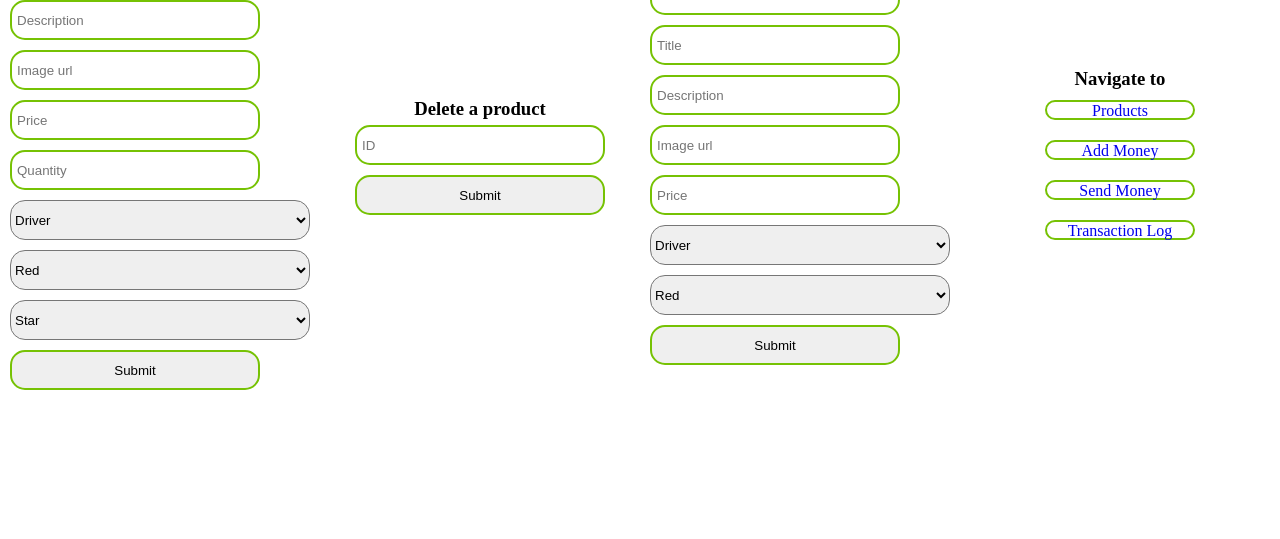
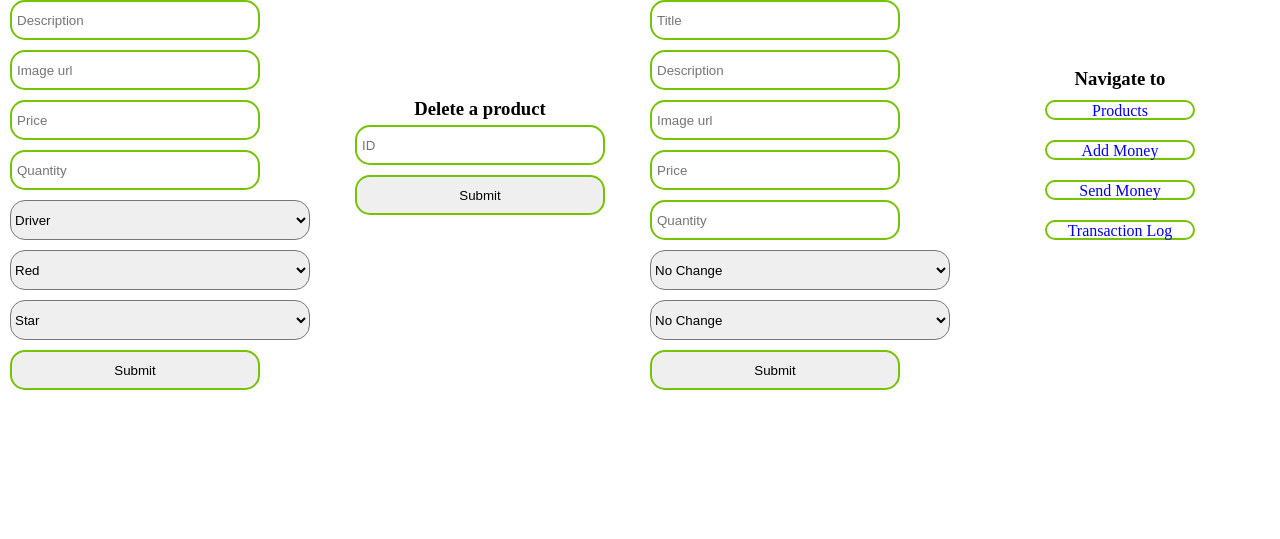
Before and after one commit to SoulCartel117/discsalesfinal, a Flask app: page /add_products in a window 1280 px wide; the page is wider, and only the part inside the window is pictured. Shown: the part 261-800 px from the top of that part. Run offline with Flask 2, Linux system fonts and the light colour scheme.

Commit message:
user can select item amount, admin and vendor edit and add function updated to relect the new product attributes

```diff
--- a/main.py
+++ b/main.py
@@ -200,11 +200,14 @@ def products_search():
 @app.route('/add_cart', methods=['POST'])
 def add_cart():
     product_id = request.form.get('product_id')
+    order_amount = request.form.get('order_amount')
     product = conn.execute(text(f"SELECT * FROM products WHERE ID = {product_id};")).all()
     title = product[0][1]
     price = product[0][4]
-    conn.execute(text(f"INSERT INTO cart (user_id, title, product_id, price) "
-                      f"VALUES ({current_user}, '{title}',{product_id}, {price});"))
+    color = product[0][6]
+    plastic = product[0][8]
+    conn.execute(text(f"INSERT INTO cart (user_id, title, product_id, price, color, plastic, quantity) "
+                      f"VALUES ({current_user}, '{title}',{product_id}, {price}, '{color}', '{plastic}', {order_amount} );"))
     item_added = f"{title} added to cart."
     return redirect(url_for('products_get', no_user=no_user, item_added=item_added))
 
@@ -240,8 +243,9 @@ def add_products_admin_post():
     color = request.form.get('color')
     type = request.form.get('type')
     plastic = request.form.get('plastic')
-    conn.execute(text(f"INSERT INTO products (title, description, image, price, type, color, vendorID, plastic)"
-                      f"VALUES (\"{title}\", \"{desc}\", \"{image}\", \"{price}\", \"{type}\", \"{color}\", {vendor_id}, '{plastic}');"), request.form)
+    quantity =  request.form.get('quantity')
+    conn.execute(text(f"INSERT INTO products (title, description, image, price, type, color, vendorID, plastic, quantity)"
+                      f"VALUES (\"{title}\", \"{desc}\", \"{image}\", \"{price}\", \"{type}\", \"{color}\", {vendor_id}, '{plastic}, {quantity}');"), request.form)
     new_product = f'You added a {title} for the price of {price}.'
     return render_template('admin_home.html', new_product=new_product, no_user=no_user)
 
@@ -279,6 +283,7 @@ def edit_products_post():
     e_image = request.form.get('e_image')
     e_type = request.form.get('e_type')
     e_color = request.form.get('e_color')
+    e_quantity =  request.form.get('e_quantity')
     vendor_id = conn.execute(text(f"SELECT * FROM products where ID = {e_id};")).all()[0][7]
     admin_check = conn.execute(text(f"SELECT * FROM user WHERE ID = {current_user};")).all()[0][6]
     if admin_check != "A":
@@ -305,17 +310,22 @@ def edit_products_post():
         e_image = f"'{e_image}'"
     else:
         e_image = f"'{e_image}'"
-    if e_type == "":
+    if e_type == "no_change":
         e_type = conn.execute(text(f"SELECT * FROM products WHERE ID = {e_id};")).all()[0][5]
         e_type = f"'{e_type}'"
     else:
         e_type = f"'{e_type}'"
-    if e_color == "":
+    if e_color == "no_change":
         e_color = conn.execute(text(f"SELECT * FROM products WHERE ID = {e_id};")).all()[0][6]
         e_color = f"'{e_color}'"
     else:
         e_color = f"'{e_color}'"
-    conn.execute(text(f"UPDATE products SET title = {e_title}, description = {e_desc}, price = {e_price}, image = {e_image}, type = {e_type}, color = {e_color} WHERE ID = {e_id};"))
+    if e_quantity == "":
+        e_quantity = conn.execute(text(f"SELECT * FROM products WHERE ID = {e_id};")).all()[0][9]
+        e_quantity = f"'{e_quantity}'"
+    else:
+        e_quantity = f"'{e_quantity}'"
+    conn.execute(text(f"UPDATE products SET title = {e_title}, description = {e_desc}, price = {e_price}, image = {e_image}, type = {e_type}, color = {e_color}, quantity = {e_quantity} WHERE ID = {e_id};"))
     updated = f"Product ID: {e_id} has been updated."
     return render_template('vendor_home.html', updated=updated, no_user=no_user)
 
--- a/templates/admin_home.html
+++ b/templates/admin_home.html
@@ -15,6 +15,7 @@
             <input type="text" name="desc" placeholder="Description" required><br>
             <input type="text" name="image" placeholder="Image url" required><br>
             <input type="number" name="price" placeholder="Price" required><br>
+            <input type="number" name="quantity" placeholder="Quantity" required><br>
             <select name="type">
                 <option value="Driver">Driver</option>
                 <option value="Mid">Mid</option>
@@ -48,12 +49,15 @@
             <input type="text" name="e_desc" placeholder="Description" ><br>
             <input type="text" name="e_image" placeholder="Image url" ><br>
             <input type="number" name="e_price" placeholder="Price" ><br>
+            <input type="number" name="e_quantity" placeholder="Quantity"><br>
             <select name="e_type">
+                <option value="no_change">No Change</option>
                 <option value="Driver">Driver</option>
                 <option value="Mid">Mid</option>
                 <option value="Putter">Putter</option>
             </select><br>
             <select name="e_color">
+                <option value="no_change">No Change</option>
                 <option value="red">Red</option>
                 <option value="blue">Blue</option>
                 <option value="green">Green</option>
--- a/templates/products.html
+++ b/templates/products.html
@@ -42,6 +42,7 @@
                     <p>Plastic: {{ result[8] }}</p>
                     <p>Quantity: {{ result[9] }}</p>
                     <input name="product_id" value="{{ result[0] }}" class="hidden">
+                    <input name="order_amount" value="1" type="number" required><br>
                     <input type="submit" value="Add to Cart">
                 </form>
             </div>
--- a/templates/vendor_home.html
+++ b/templates/vendor_home.html
@@ -48,12 +48,15 @@
             <input type="text" name="e_desc" placeholder="Description" ><br>
             <input type="text" name="e_image" placeholder="Image url" ><br>
             <input type="number" name="e_price" placeholder="Price" ><br>
+            <input type="number" name="e_quantity" placeholder="Quantity"><br>
             <select name="e_type">
+                <option value="no_change">No Change</option>
                 <option value="Driver">Driver</option>
                 <option value="Mid">Mid</option>
                 <option value="Putter">Putter</option>
             </select><br>
             <select name="e_color">
+                <option value="no_change">No Change</option>
                 <option value="red">Red</option>
                 <option value="blue">Blue</option>
                 <option value="green">Green</option>
```
Also changed, not shown: templates/cart.html (added, +8 -0 lines).
